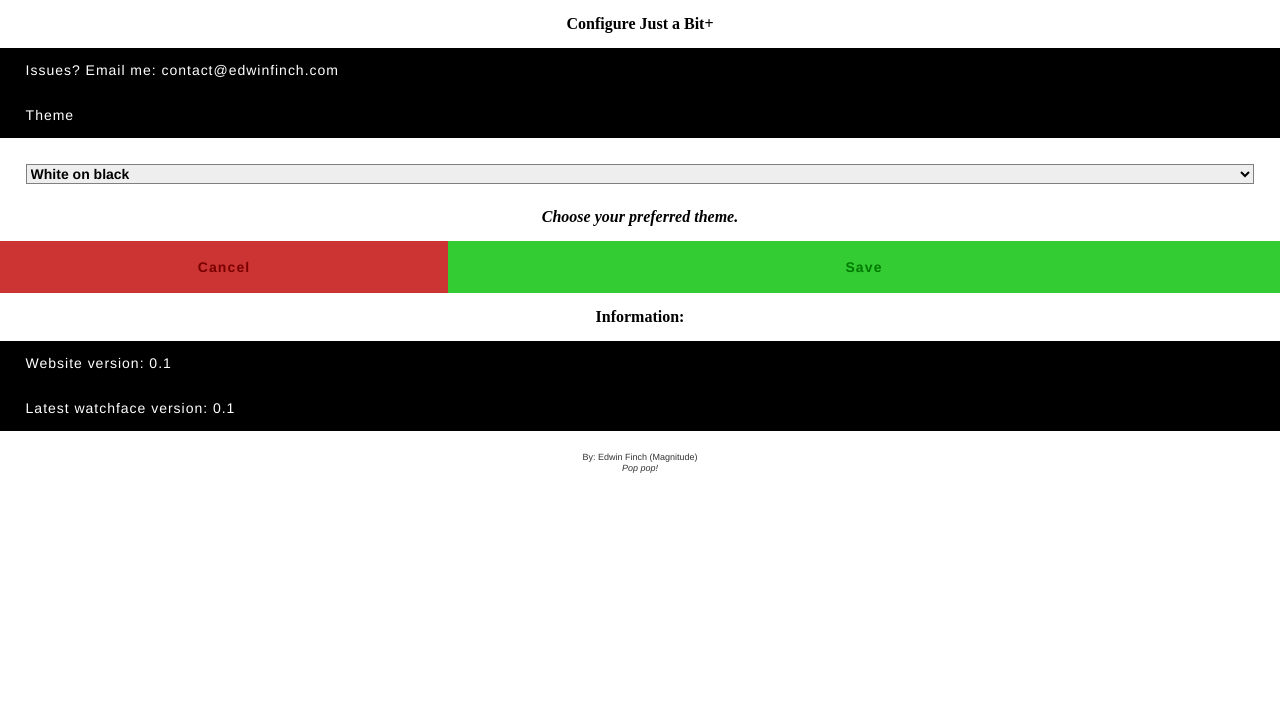
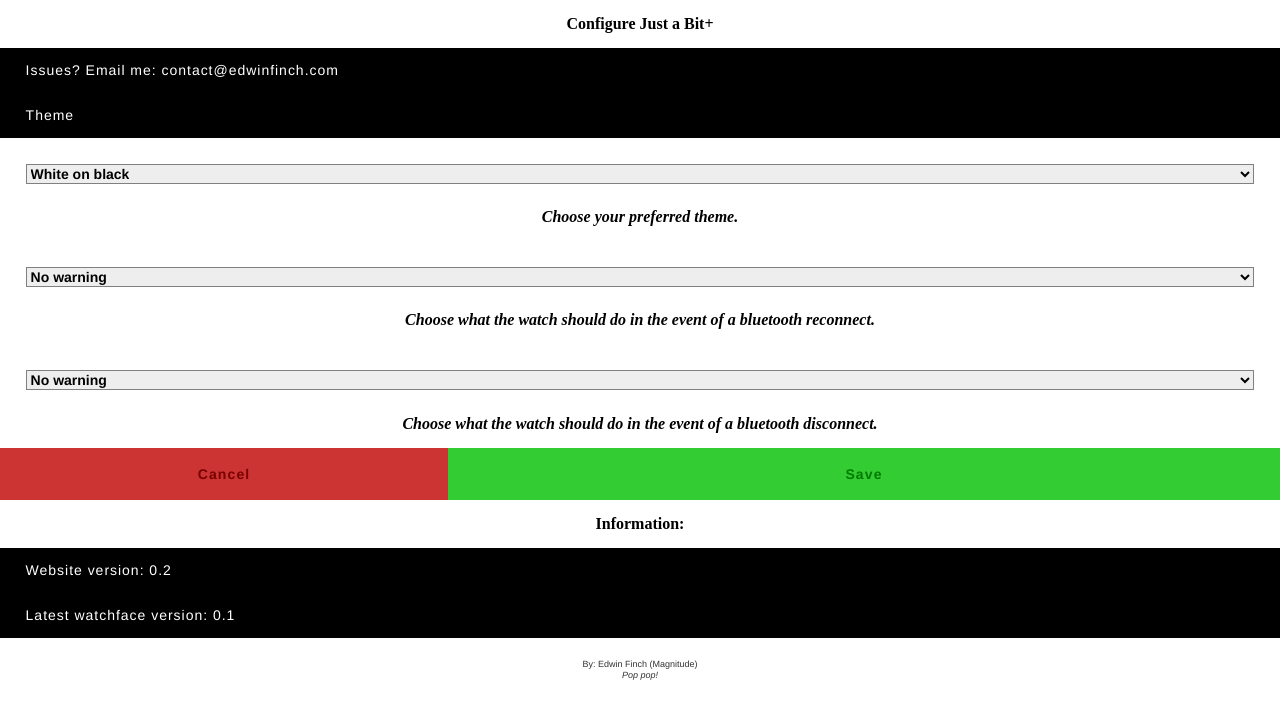
Before and after one commit to edwinfinch/configscreen-jab_plus, a plain HTML site: page index.html in a window 1280 px wide. Drawn offline with Linux system fonts and the light colour scheme.

Commit message:
Add bluetooth dis/re-connect warning options

```diff
--- a/index.html
+++ b/index.html
@@ -29,6 +29,26 @@ html,body,div,span,applet,object,iframe,h1,h2,h3,h4,h5,h6,p,blockquote,pre,a,abb
 		<h3><i>
 			Choose your preferred theme.
 		</i></h3><br>
+		<li>
+			<select id="btrealert" data-type="int">
+				<option value="4">No warning</option>
+				<option value="5">Vibration (double pulse)</option>
+				<option value="6">Vibration and text alert</option>
+			</select>
+		</li>
+		<h3><i>
+			Choose what the watch should do in the event of a bluetooth reconnect.
+		</i></h3><br>
+		<li>
+			<select id="btdisalert" data-type="int">
+				<option value="4">No warning</option>
+				<option value="5">Vibration (long pulse)</option>
+				<option value="6">Vibration and text alert</option>
+			</select>
+		</li>
+		<h3><i>
+			Choose what the watch should do in the event of a bluetooth disconnect.
+		</i></h3><br>
 	</ul>
 	<input type="submit" id="cancel" value="Cancel" />
 	<input type="submit" id="save" value="Save" />
@@ -36,7 +56,7 @@ html,body,div,span,applet,object,iframe,h1,h2,h3,h4,h5,h6,p,blockquote,pre,a,abb
 	<br style="clear: both;" />
 
 	<br><h1>Information:</h1><br>
-	<h2>Website version: 0.1</h2>
+	<h2>Website version: 0.2</h2>
 	<h2>Latest watchface version: 0.1</h2><br>
 
 	<h5>By: Edwin Finch (Magnitude)<br><i>Pop pop!</i></h5>
```
